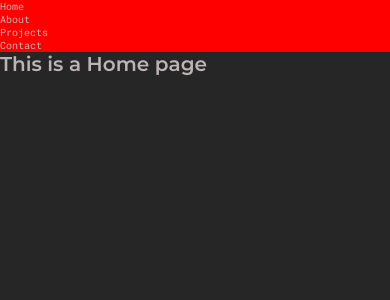
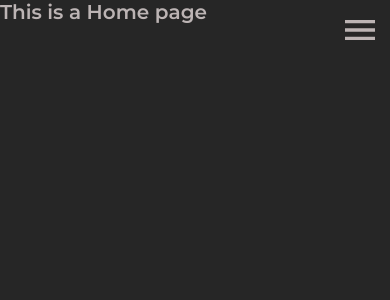
Before and after one commit to Rinzler8806/shane-portfolio2, a React (Create React App) app: page / in a window 390 px wide. Shown: the top 300 px of the page. Built offline with nearby package versions, Linux system fonts and the light colour scheme; the HTML template or start-up script is replaced by a standard one.

Commit message:
implemented responsiveness for pages and navbar

```diff
--- a/src/components/NavMenu.js
+++ b/src/components/NavMenu.js
@@ -1,26 +1,159 @@
-import React from 'react';
+import React, { useState } from 'react';
 import { NavLink } from 'react-router-dom';
 import styled from 'styled-components';
+import { MdClose, MdMenu } from 'react-icons/md';
 
 const NavMenuStyles = styled.div`
-  background-color: red;
+  position: fixed;
+  z-index: 100;
+  top: 0;
+  left: 0;
+  width: 100%;
+  padding: 1rem 0;
+  background: var(--dark-bg);
+  ul {
+    max-width: 1200px;
+    margin: 0 auto;
+    width: 90%;
+    text-align: center;
+    li {
+      display: inline-block;
+      border-radius: 8px;
+      transition: 0.3s ease background-color;
+      &:hover {
+        background-color: var(--deep-dark);
+      }
+    }
+    a {
+      display: inline-block;
+      font-family: 'RobotoMono Regular';
+      padding: 1rem 2rem;
+      font-size: 2rem;
+      color: var(--gray-1);
+      outline: none;
+    }
+    .active {
+      color: var(--white);
+    }
+  }
+  .mobile-menu-icon {
+    position: absolute;
+    right: 1rem;
+    top: 1rem;
+    width: 4rem;
+    cursor: pointer;
+    display: none;
+    outline: none;
+    * {
+      pointer-events: none;
+    }
+  }
+  .closeNavIcon {
+    display: none;
+  }
+  @media only screen and (max-width: 768px) {
+    padding: 0;
+    .hide-item {
+      transform: translateY(calc(-100% - var(--top)));
+    }
+    .mobile-menu-icon {
+      display: block;
+    }
+    .navItems {
+      --top: 1rem;
+      transition: 0.3s ease transform;
+      background-color: var(--deep-dark);
+      padding: 2rem;
+      width: 90%;
+      max-width: 300px;
+      border-radius: 12px;
+      position: absolute;
+      right: 1rem;
+      top: var(--top);
+      .closeNavIcon {
+        display: block;
+        width: 3rem;
+        margin: 0 0 0 auto;
+        cursor: pointer;
+        * {
+          pointer-events: none;
+        }
+      }
+      li {
+        display: block;
+        margin-bottom: 1rem;
+      }
+    }
+  }
 `;
 
 export default function NavMenu() {
+  const [showNav, SetShowNav] = useState(false);
   return (
     <NavMenuStyles>
-      <ul>
+      <div
+        className="mobile-menu-icon"
+        onClick={() => SetShowNav(!showNav)}
+        role="button"
+        onKeyDown={() => SetShowNav(!showNav)}
+        tabIndex={0}
+      >
+        <MdMenu />
+      </div>
+      <ul className={!showNav ? 'navItems hide-item' : 'navItems'}>
+        <div
+          className="closeNavIcon"
+          onClick={() => SetShowNav(!showNav)}
+          role="button"
+          onKeyDown={() => SetShowNav(!showNav)}
+          tabIndex={0}
+        >
+          <MdClose />
+        </div>
         <li>
-          <NavLink to="/">Home</NavLink>
+          <NavLink
+            to="/"
+            exact
+            onClick={() => SetShowNav(!showNav)}
+            role="button"
+            onKeyDown={() => SetShowNav(!showNav)}
+            tabIndex={0}
+          >
+            Home
+          </NavLink>
         </li>
         <li>
-          <NavLink to="/About">About</NavLink>
+          <NavLink
+            to="/About"
+            onClick={() => SetShowNav(!showNav)}
+            role="button"
+            onKeyDown={() => SetShowNav(!showNav)}
+            tabIndex={0}
+          >
+            About
+          </NavLink>
         </li>
         <li>
-          <NavLink to="/Projects">Projects</NavLink>
+          <NavLink
+            to="/Projects"
+            onClick={() => SetShowNav(!showNav)}
+            role="button"
+            onKeyDown={() => SetShowNav(!showNav)}
+            tabIndex={0}
+          >
+            Projects
+          </NavLink>
         </li>
         <li>
-          <NavLink to="/Contact">Contact</NavLink>
+          <NavLink
+            to="/Contact"
+            onClick={() => SetShowNav(!showNav)}
+            role="button"
+            onKeyDown={() => SetShowNav(!showNav)}
+            tabIndex={0}
+          >
+            Contact
+          </NavLink>
         </li>
       </ul>
     </NavMenuStyles>
```
